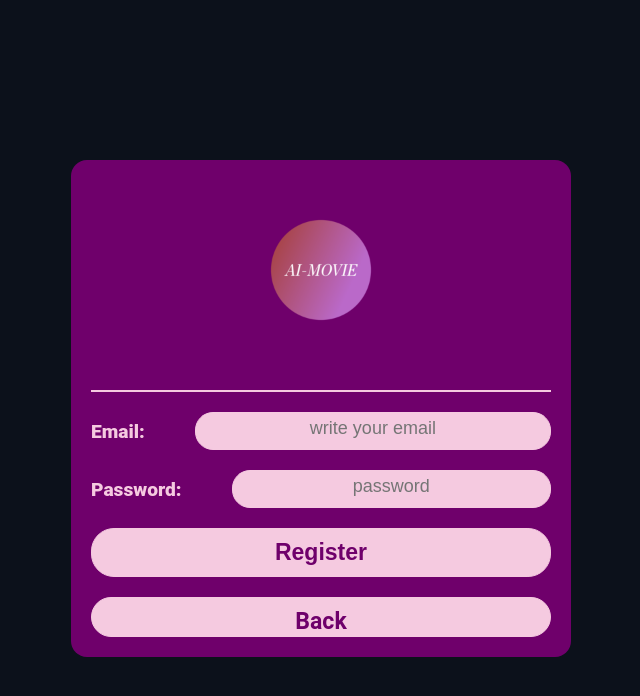
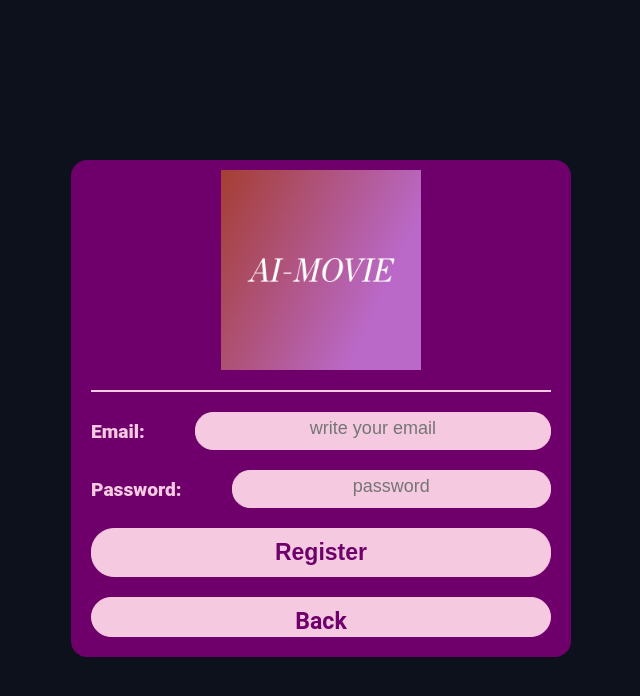
Before and after one commit to AI-MOVIE/webapp, a PHP site: page /register.php in a window 1280 px wide. Shown: the top 696 px of the page, without its empty margins (319-959 px from the left). Run offline with PHP 8.4, Linux system fonts and the light colour scheme.

Commit message:
Update register.php

```diff
--- a/public_html/register.php
+++ b/public_html/register.php
@@ -19,7 +19,7 @@
 </head>
 <body>
     <main>
-        <img src="login/public_html/ressources/img/image (1).png" width="200px" height="200px">
+        <img src="images for new web/profile.png" width="200px" height="200px">
         <hr>
         <form action="" method="POST" id="login-form">
 
```
